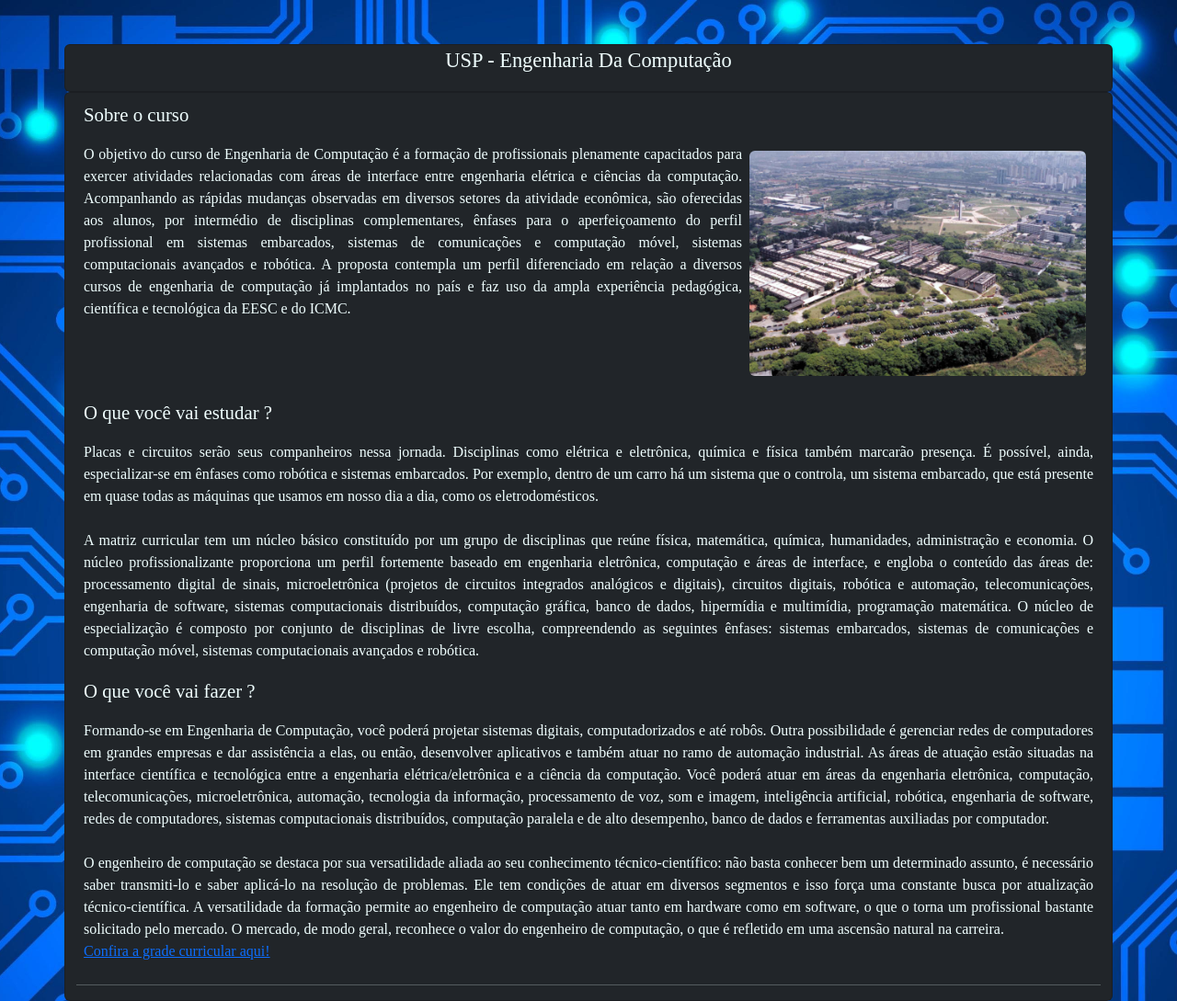
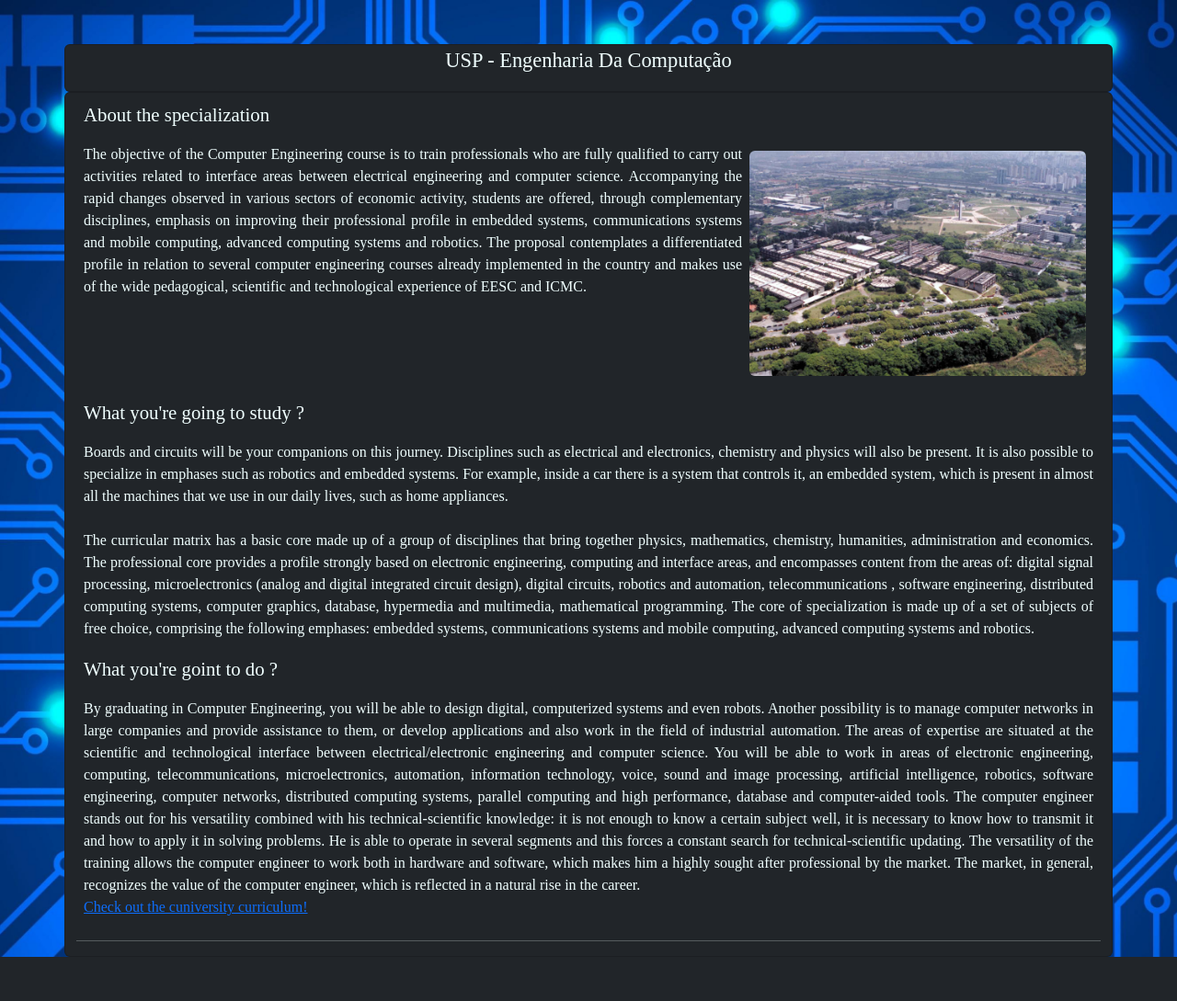
Before and after one commit to ThiagoPDC/Ingles, a PHP site: page / in a window 1280 px wide. Shown: the whole page at 92% size. After the commit the page ends 1041 px from the top, so only its background shows below. Run offline with PHP 8.4, Linux system fonts and the light colour scheme.

Commit message:
translating the page

```diff
--- a/index.php
+++ b/index.php
@@ -15,51 +15,47 @@
                 <p class="title">USP - Engenharia Da Computação</p>
             </div>
             <div class="card body bg-dark ">
-                <p class="header1 m-2">Sobre o curso</p>
+                <p class="header1 m-2">About the specialization</p>
                 <p class="normal-text m-2">
                     <img src="/indexImage/usp_campus_sp.jpg" class="rounded corner col-sm-4 imgR m-2 img-fluid">
-                    O objetivo do curso de Engenharia de Computação é a formação de profissionais plenamente
-                    capacitados para exercer atividades relacionadas com áreas de interface entre engenharia
-                    elétrica e ciências da computação. Acompanhando as rápidas mudanças observadas em diversos
-                    setores da atividade econômica, são oferecidas aos alunos, por intermédio de disciplinas
-                    complementares, ênfases para o aperfeiçoamento do perfil profissional em sistemas embarcados,
-                    sistemas de comunicações e computação móvel, sistemas computacionais avançados e robótica.
-                    A proposta contempla um perfil diferenciado em relação a diversos cursos de engenharia de
-                    computação já implantados no país e faz uso da ampla experiência pedagógica, científica e
-                    tecnológica da EESC e do ICMC.
+                    The objective of the Computer Engineering course is to train professionals who are fully qualified to carry out activities
+                    related to interface areas between electrical engineering and computer science. Accompanying the rapid changes observed in
+                    various sectors of economic activity, students are offered, through complementary disciplines, emphasis on improving their
+                    professional profile in embedded systems, communications systems and mobile computing, advanced computing systems and robotics.
+                    The proposal contemplates a differentiated profile in relation to several computer engineering courses already implemented in the
+                    country and makes use of the wide pedagogical, scientific and technological experience of EESC and ICMC.
                 </p>
-                <p class="header1 m-2">O que você vai estudar ? </p>
+                <p class="header1 m-2">What you're going to study ?</p>
                 <p class="normal-text m-2">
-                    Placas e circuitos serão seus companheiros nessa jornada. Disciplinas como elétrica e eletrônica,
-                    química e física também marcarão presença. É possível, ainda, especializar-se em ênfases como robótica
-                    e sistemas embarcados. Por exemplo, dentro de um carro há um sistema que o controla, um sistema embarcado,
-                    que está presente em quase todas as máquinas que usamos em nosso dia a dia, como os eletrodomésticos.
+                    Boards and circuits will be your companions on this journey. Disciplines such as electrical and electronics, chemistry and
+                    physics will also be present. It is also possible to specialize in emphases such as robotics and embedded systems. For
+                    example, inside a car there is a system that controls it, an embedded system, which is present in almost all the machines that
+                    we use in our daily lives, such as home appliances.
                     <br><br>
-                    A matriz curricular tem um núcleo básico constituído por um grupo de disciplinas que reúne física, matemática,
-                    química, humanidades, administração e economia. O núcleo profissionalizante proporciona um perfil fortemente baseado
-                    em engenharia eletrônica, computação e áreas de interface, e engloba o conteúdo das áreas de: processamento digital
-                    de sinais, microeletrônica (projetos de circuitos integrados analógicos e digitais), circuitos digitais, robótica e
-                    automação, telecomunicações, engenharia de software, sistemas computacionais distribuídos, computação gráfica, banco de dados,
-                    hipermídia e multimídia, programação matemática. O núcleo de especialização é composto por conjunto de disciplinas de livre escolha,
-                    compreendendo as seguintes ênfases: sistemas embarcados, sistemas de comunicações e computação móvel, sistemas computacionais
-                    avançados e robótica.
+                    The curricular matrix has a basic core made up of a group of disciplines that bring together physics, mathematics, chemistry,
+                    humanities, administration and economics. The professional core provides a profile strongly based on electronic engineering,
+                    computing and interface areas, and encompasses content from the areas of: digital signal processing, microelectronics (analog
+                    and digital integrated circuit design), digital circuits, robotics and automation, telecommunications , software engineering, distributed
+                    computing systems, computer graphics, database, hypermedia and multimedia, mathematical programming. The core of specialization is made up
+                    of a set of subjects of free choice, comprising the following emphases: embedded systems, communications systems and mobile computing,
+                    advanced computing systems and robotics.
                 </p>
-                <p class="header1 m-2">O que você vai fazer ?</p>
+                <p class="header1 m-2">What you're goint to do ?</p>
                 <p class="normal-text m-2">
-                    Formando-se em Engenharia de Computação, você poderá projetar sistemas digitais, computadorizados e até robôs. Outra possibilidade
-                    é gerenciar redes de computadores em grandes empresas e dar assistência a elas, ou então, desenvolver aplicativos e também atuar
-                    no ramo de automação industrial. As áreas de atuação estão situadas na interface científica e tecnológica entre a engenharia elétrica/eletrônica
-                    e a ciência da computação. Você poderá atuar em áreas da engenharia eletrônica, computação, telecomunicações, microeletrônica, automação,
-                    tecnologia da informação, processamento de voz, som e imagem, inteligência artificial, robótica, engenharia de software, redes de computadores,
-                    sistemas computacionais distribuídos, computação paralela e de alto desempenho, banco de dados e ferramentas auxiliadas por computador.
-                    <br><br>
-                    O engenheiro de computação se destaca por sua versatilidade aliada ao seu conhecimento técnico-científico: não basta conhecer bem um
-                    determinado assunto, é necessário saber transmiti-lo e saber aplicá-lo na resolução de problemas. Ele tem condições de atuar em
-                    diversos segmentos e isso força uma constante busca por atualização técnico-científica. A versatilidade da formação permite ao engenheiro
-                    de computação atuar tanto em hardware como em software, o que o torna um profissional bastante solicitado pelo mercado. O mercado, de modo
-                    geral, reconhece o valor do engenheiro de computação, o que é refletido em uma ascensão natural na carreira.
+                    By graduating in Computer Engineering, you will be able to design digital, computerized systems and even robots. Another
+                    possibility is to manage computer networks in large companies and provide assistance to them, or develop applications and
+                    also work in the field of industrial automation. The areas of expertise are situated at the scientific and technological
+                    interface between electrical/electronic engineering and computer science. You will be able to work in areas of electronic
+                    engineering, computing, telecommunications, microelectronics, automation, information technology, voice, sound and image
+                    processing, artificial intelligence, robotics, software engineering, computer networks, distributed computing systems,
+                    parallel computing and high performance, database and computer-aided tools. The computer engineer stands out for his
+                    versatility combined with his technical-scientific knowledge: it is not enough to know a certain subject well, it is
+                    necessary to know how to transmit it and how to apply it in solving problems. He is able to operate in several segments and
+                    this forces a constant search for technical-scientific updating. The versatility of the training allows the computer engineer
+                    to work both in hardware and software, which makes him a highly sought after professional by the market. The market, in general,
+                    recognizes the value of the computer engineer, which is reflected in a natural rise in the career.
                     <br>
-                    <a href="https://uspdigital.usp.br/jupiterweb/listarGradeCurricular?codcg=97&codcur=97001&codhab=0&tipo=N">Confira a grade curricular aqui!</a>
+                    <a href="https://uspdigital.usp.br/jupiterweb/listarGradeCurricular?codcg=97&codcur=97001&codhab=0&tipo=N">Check out the cuniversity curriculum!</a>
                 </p>
 
                 <hr>
```
